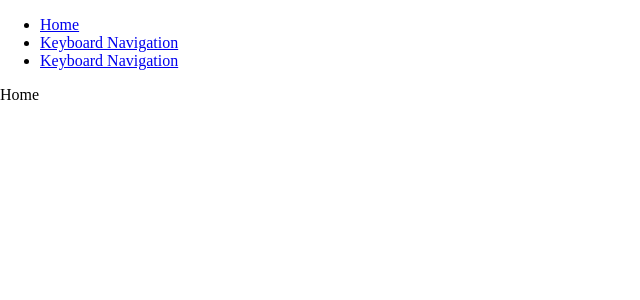
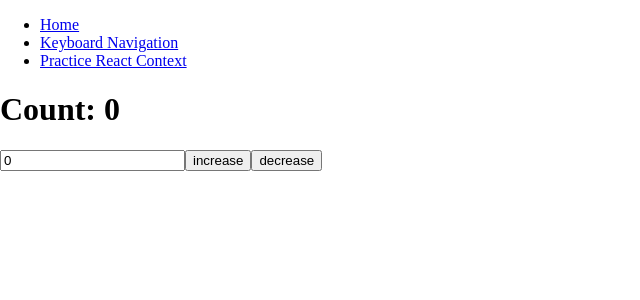
Before and after one commit to nhd98z/practice-reactjs, a React (Create React App) app: page /practice-react-context in a window 1280 px wide. Shown: the top 300 px of the page, without its empty margins (0-640 px from the left). Built offline with nearby package versions, Linux system fonts and the light colour scheme.

Commit message:
Practice React Context

```diff
--- a/package.json
+++ b/package.json
@@ -12,6 +12,7 @@
     "@types/node": "^12.0.0",
     "@types/react": "^17.0.0",
     "@types/react-dom": "^17.0.0",
+    "dayjs": "^1.10.5",
     "react": "^17.0.2",
     "react-dom": "^17.0.2",
     "react-router-dom": "^5.2.0",
--- a/src/App.tsx
+++ b/src/App.tsx
@@ -16,7 +16,7 @@ export default function App() {
             <Link to="/keyboard-navigation">Keyboard Navigation</Link>
           </li>
           <li>
-            <Link to="/keyboard-navigation">Keyboard Navigation</Link>
+            <Link to="/practice-react-context">Practice React Context</Link>
           </li>
         </ul>
       </nav>
@@ -25,7 +25,7 @@ export default function App() {
             renders the first one that matches the current URL. */}
       <Switch>
         <Route strict path="/keyboard-navigation" component={KeyboardNavigation} />
-        <Route strict path="/keyboard-navigation" component={PracticeReactContext} />
+        <Route strict path="/practice-react-context" component={PracticeReactContext} />
         <Route strict path="/" component={Home} />
         <Route component={() => <Redirect to={{ pathname: '/' }} />} />
       </Switch>
--- /dev/null
+++ b/src/pages/PracticeReactContext/contexts/Application/hooks.ts
@@ -0,0 +1,9 @@
+import { useApplicationContext } from '.'
+
+export function useCountManager(): [
+  number,
+  { increaseCount: (amount: number) => void; decreaseCount: (amount: number) => void }
+] {
+  const [state, { increaseCount, decreaseCount }] = useApplicationContext()
+  return [state.count, { increaseCount, decreaseCount }]
+}
--- /dev/null
+++ b/src/pages/PracticeReactContext/contexts/Application/index.tsx
@@ -0,0 +1,96 @@
+import React, { createContext, useContext, useReducer, useMemo, useCallback } from 'react'
+
+interface State {
+  count: number
+}
+
+type IApplicationContext = [
+  State,
+  {
+    increaseCount: (amount: number) => void
+    decreaseCount: (amount: number) => void
+  }
+]
+
+const ApplicationContext = createContext<IApplicationContext | null>(null)
+
+export function useApplicationContext() {
+  const applicationContext = useContext(ApplicationContext)
+
+  if (applicationContext === null) {
+    throw new Error('useApplicationContext must be within ApplicationContext')
+  }
+
+  return applicationContext
+}
+
+//
+
+enum Type {
+  INCREASE_COUNT = 'INCREASE_COUNT',
+  DECREASE_COUNT = 'DECREASE_COUNT',
+}
+
+type Action =
+  | { type: Type.INCREASE_COUNT; payload: { amount: number } }
+  | { type: Type.DECREASE_COUNT; payload: { amount: number } }
+
+function reducer(state: State, action: Action): State {
+  switch (action.type) {
+    case Type.INCREASE_COUNT: {
+      const { amount } = action.payload
+      return {
+        ...state,
+        count: state.count + amount,
+      }
+    }
+    case Type.DECREASE_COUNT: {
+      const { amount } = action.payload
+      return {
+        ...state,
+        count: state.count - amount,
+      }
+    }
+    default:
+      throw Error(`Unexpected action type in ApplicationContext reducer`)
+  }
+}
+
+const INITIAL_STATE: State = { count: 0 }
+
+export default function Provider({ children }: { children: React.ReactNode }) {
+  const [state, dispatch] = useReducer(reducer, INITIAL_STATE)
+
+  const increaseCount = useCallback((amount: number) => {
+    dispatch({
+      type: Type.INCREASE_COUNT,
+      payload: { amount },
+    })
+  }, [])
+
+  const decreaseCount = useCallback((amount) => {
+    dispatch({
+      type: Type.DECREASE_COUNT,
+      payload: {
+        amount,
+      },
+    })
+  }, [])
+
+  return (
+    <ApplicationContext.Provider
+      value={useMemo(
+        () => [
+          state,
+          {
+            increaseCount,
+            decreaseCount,
+          },
+        ],
+        [state, decreaseCount, increaseCount]
+      )}
+    >
+      {children}
+    </ApplicationContext.Provider>
+  )
+}
--- a/src/pages/PracticeReactContext/index.tsx
+++ b/src/pages/PracticeReactContext/index.tsx
@@ -1,7 +1,27 @@
 // Lâu ngày không sử dụng, đã quên mất cách dùng React Context, nay luyện tập lại để nhớ.
 
-import React from 'react'
+import React, { useState } from 'react'
+import ApplicationContextProvider from './contexts/Application'
+import { useCountManager } from './contexts/Application/hooks'
 
-export default function PracticeReactContext() {
-  return <div>PracticeReactContext</div>
+function PracticeReactContext() {
+  const [count, { increaseCount, decreaseCount }] = useCountManager()
+  const [amount, setAmount] = useState(0)
+
+  return (
+    <>
+      <h1>Count: {count}</h1>
+      <input type="number" value={amount} onChange={(e) => setAmount(+e.currentTarget.value)} />
+      <button onClick={() => increaseCount(amount)}>increase</button>
+      <button onClick={() => decreaseCount(amount)}>decrease</button>
+    </>
+  )
 }
+
+export default function PracticeReactContextWrapper() {
+  return (
+    <ApplicationContextProvider>
+      <PracticeReactContext />
+    </ApplicationContextProvider>
+  )
+}
```
Also changed, not shown: 1 other file (tests, documents, lock files or other folders).
